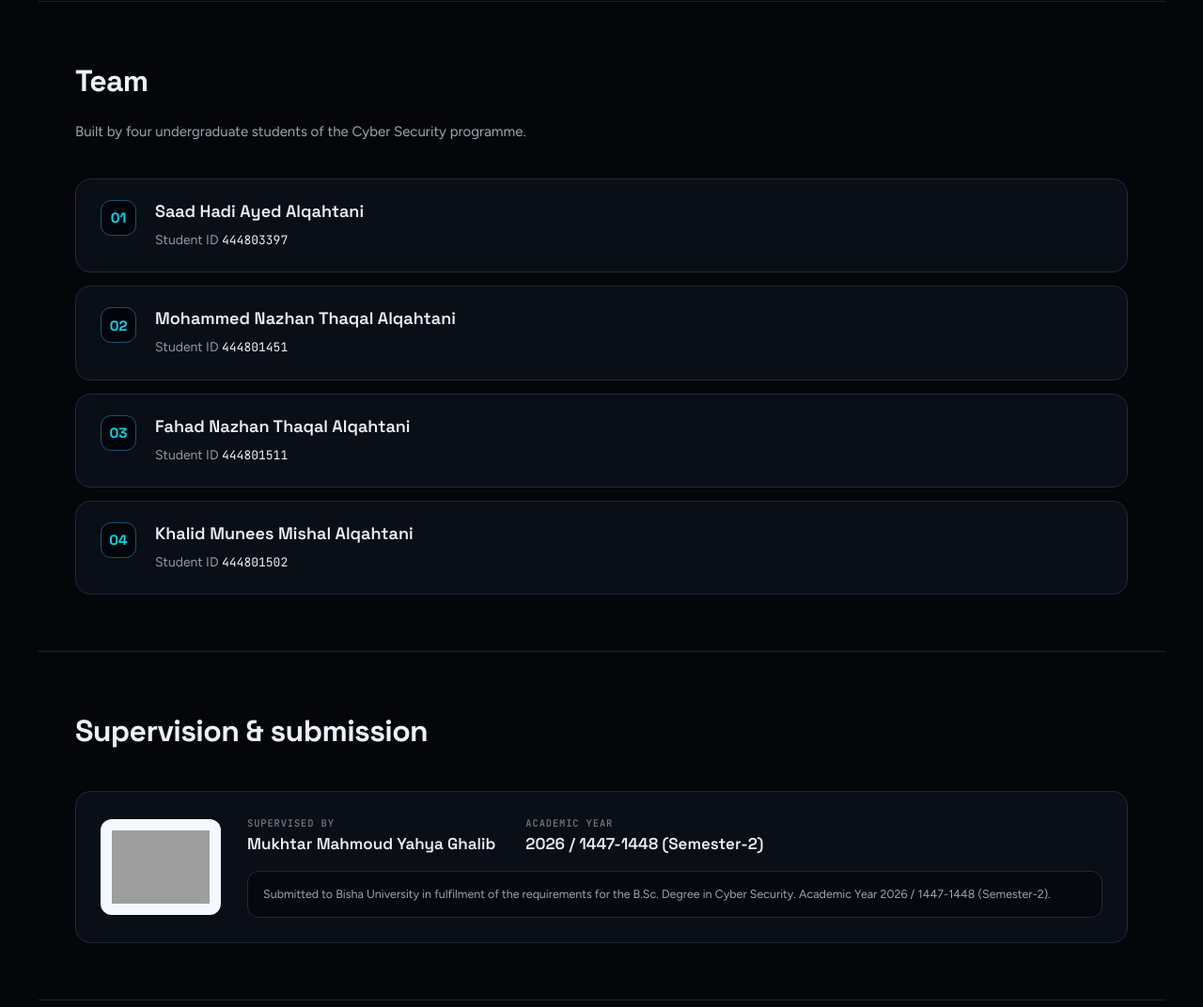
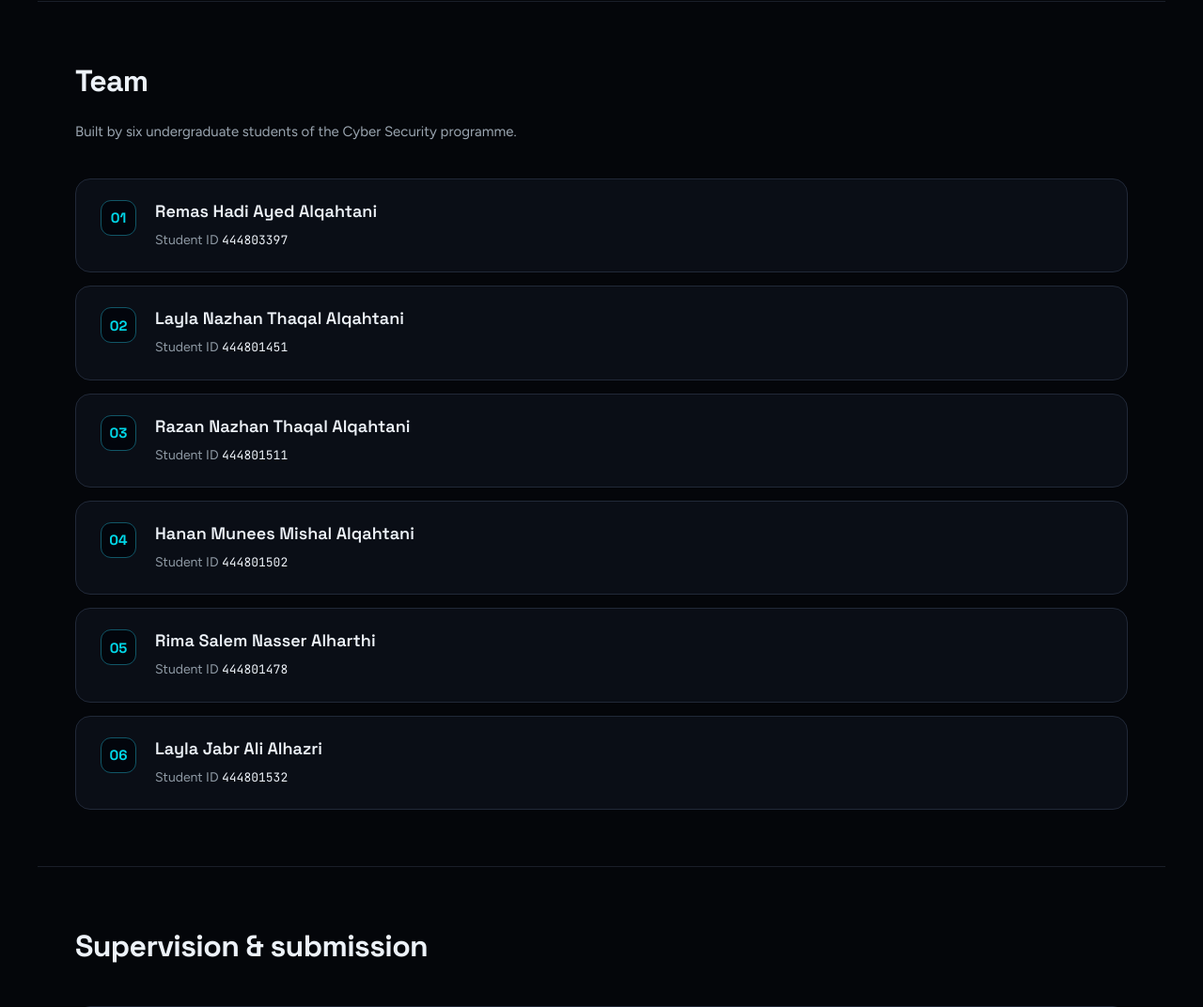
Before and after one commit to EngDawood/Behavioral-Biometrics-Based-Intrusion-Detection, a Flask app: page /project in a window 1280 px wide. Shown: the part 547-1619 px from the top of the page at 94% size. Run offline with Flask 3, Linux system fonts and the light colour scheme; grey boxes are pictures that could not be loaded.

Commit message:
Update team section in project.html with new member names and increase team size to six

```diff
--- a/templates/project.html
+++ b/templates/project.html
@@ -41,35 +41,49 @@
 <!-- team -->
 <section class="how">
   <h2>Team</h2>
-  <p class="section-lede">Built by four undergraduate students of the Cyber Security programme.</p>
+  <p class="section-lede">Built by six undergraduate students of the Cyber Security programme.</p>
 
   <div class="steps">
     <div class="step-row">
       <div class="num">01</div>
       <div>
-        <div class="panel-t">Saad Hadi Ayed Alqahtani</div>
+        <div class="panel-t">Remas Hadi Ayed Alqahtani</div>
         <div class="panel-d">Student ID <em>444803397</em></div>
       </div>
     </div>
     <div class="step-row">
       <div class="num">02</div>
       <div>
-        <div class="panel-t">Mohammed Nazhan Thaqal Alqahtani</div>
+        <div class="panel-t">Layla Nazhan Thaqal Alqahtani</div>
         <div class="panel-d">Student ID <em>444801451</em></div>
       </div>
     </div>
     <div class="step-row">
       <div class="num">03</div>
       <div>
-        <div class="panel-t">Fahad Nazhan Thaqal Alqahtani</div>
+        <div class="panel-t">Razan Nazhan Thaqal Alqahtani</div>
         <div class="panel-d">Student ID <em>444801511</em></div>
       </div>
     </div>
     <div class="step-row">
       <div class="num">04</div>
       <div>
-        <div class="panel-t">Khalid Munees Mishal Alqahtani</div>
+        <div class="panel-t">Hanan Munees Mishal Alqahtani</div>
         <div class="panel-d">Student ID <em>444801502</em></div>
+      </div>
+    </div>
+    <div class="step-row">
+      <div class="num">05</div>
+      <div>
+        <div class="panel-t">Rima Salem Nasser Alharthi</div>
+        <div class="panel-d">Student ID <em>444801478</em></div>
+      </div>
+    </div>
+    <div class="step-row">
+      <div class="num">06</div>
+      <div>
+        <div class="panel-t">Layla Jabr Ali Alhazri</div>
+        <div class="panel-d">Student ID <em>444801532</em></div>
       </div>
     </div>
   </div>
```
